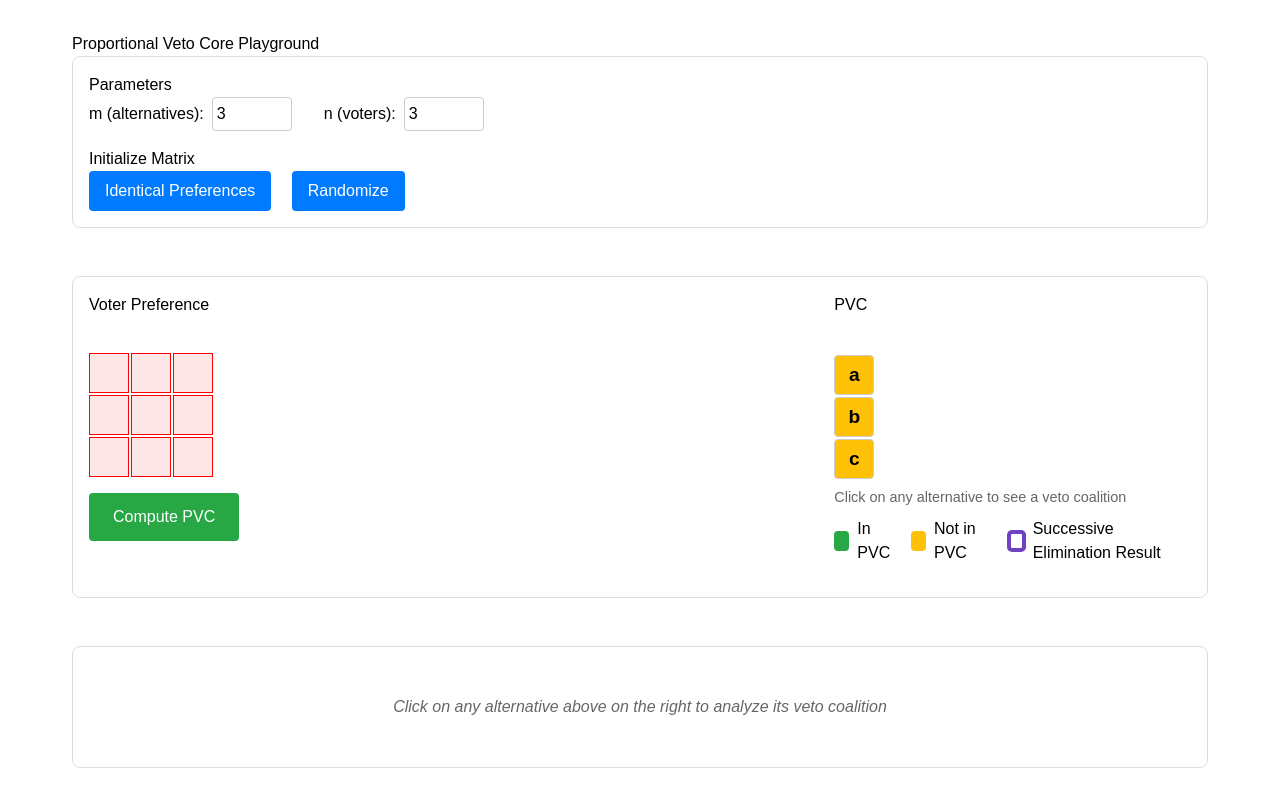
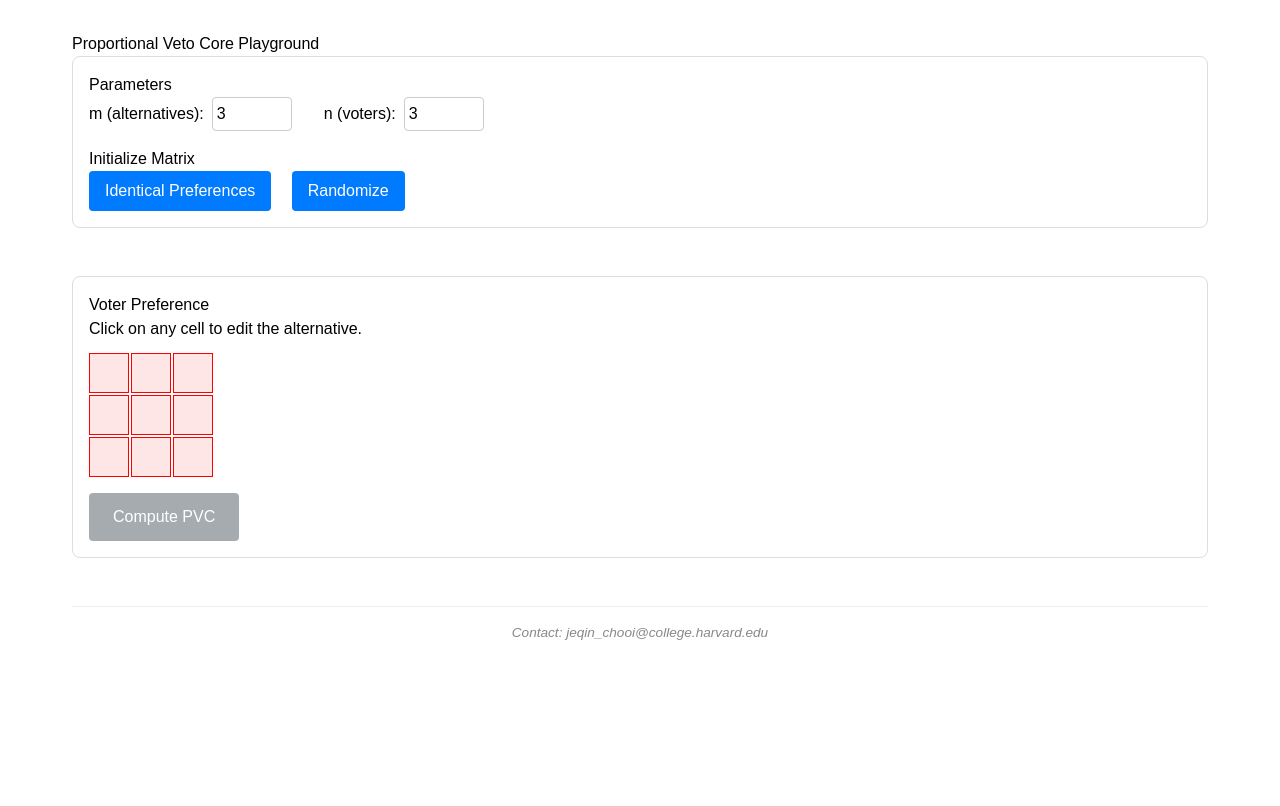
Before and after one commit to jeqcho/pvc-playground, a SvelteKit app: page / in a window 1280 px wide. Shown: the top 806 px of the page. Built offline with nearby package versions, Linux system fonts and the light colour scheme.

Commit message:
split matrix into own section

```diff
--- a/src/routes/+page.svelte
+++ b/src/routes/+page.svelte
@@ -24,6 +24,11 @@
 	let B: string[] = [];
 	let lambda_B_over_P = 0;
 
+	// Section visibility flags
+	let showMatrix = false;
+	let showPVC = false;
+	let showVetoCoalition = false;
+
 	// Initialize preferences matrix
 	function initializeMatrix() {
 		preferences = Array(m)
@@ -46,6 +51,9 @@
 			}
 		}
 		preferences = [...preferences]; // trigger reactivity
+		showMatrix = true;
+		showPVC = false;
+		showVetoCoalition = false;
 	}
 
 	// Randomize preferences
@@ -60,6 +68,9 @@
 			}
 		}
 		preferences = [...preferences]; // trigger reactivity
+		showMatrix = true;
+		showPVC = false;
+		showVetoCoalition = false;
 	}
 
 	// Validate a column (voter's preferences)
@@ -67,6 +78,16 @@
 		const column = preferences.map((row) => row[colIndex]);
 		const alternatives = getAlternatives();
 		return validateVoterPreferences(column, alternatives);
+	}
+
+	// Check if all columns are valid
+	function isMatrixValid(): boolean {
+		for (let col = 0; col < n; col++) {
+			if (!isColumnValid(col)) {
+				return false;
+			}
+		}
+		return true;
 	}
 
 	// PVC computation using veto coalition logic
@@ -96,6 +117,9 @@
 
 		// Store which alternatives were found through successive elimination for highlighting
 		successivelyEliminatedAlternatives = successivelyEliminatedPVC;
+
+		showPVC = true;
+		showVetoCoalition = false;
 	}
 
 	// Track alternatives found through successive elimination
@@ -116,6 +140,8 @@
 		v_T = result.dashboardValues.v_T;
 		B = result.dashboardValues.B;
 		lambda_B_over_P = result.dashboardValues.lambda_B_over_P;
+
+		showVetoCoalition = true;
 	}
 
 	// Clear veto coalition display
@@ -137,6 +163,9 @@
 		selectedAlternative = '';
 		vetoCoalition = [];
 		preferredAlternatives = [];
+		showMatrix = false;
+		showPVC = false;
+		showVetoCoalition = false;
 	}
 
 	// Handle preference cell change
@@ -174,13 +203,11 @@
 		</div>
 	</section>
 
-	<!-- Section 2: Voter Preferences and PVC -->
+	<!-- Section 2: Voter Preferences -->
 	<section class="section">
-		<div class="two-columns">
-			<!-- Left: Voter Preference Matrix -->
-			<div class="column">
 		<div class="column-header">
 			<h3>Voter Preference</h3>
+			<p>Click on any cell to edit the alternative.</p>
 		</div>
 		<div class="matrix">
 			{#each preferences as row, rowIndex}
@@ -198,24 +225,24 @@
 				</div>
 			{/each}
 		</div>
-				<button on:click={computePVC} class="compute-btn">Compute PVC</button>
-			</div>
+		<button on:click={computePVC} class="compute-btn" disabled={!isMatrixValid()}>Compute PVC</button>
+	</section>
 
-			<!-- Right: PVC Display -->
-			<div class="column">
+	<!-- Section 3: PVC -->
+	{#if showPVC}
+		<section class="section">
 			<div class="column-header">
 				<h3>PVC</h3>
+				<p class="instruction">Click on any alternative below to see a veto coalition</p>
 			</div>
-				<div class="pvc-list">
+			<div class="pvc-list-horizontal">
 				{#each getAlternatives() as alternative}
 					<div
 						class="pvc-item"
 						class:in-pvc={pvc.includes(alternative)}
 						class:not-in-pvc={!pvc.includes(alternative)}
 						class:highlighted={vetoCoalition.length > 0 && selectedAlternative === alternative}
-							class:successive-elimination={successivelyEliminatedAlternatives.includes(
-								alternative
-							)}
+						class:successive-elimination={successivelyEliminatedAlternatives.includes(alternative)}
 						on:click={() => onAlternativeClick(alternative)}
 						role="button"
 						tabindex="0"
@@ -224,25 +251,24 @@
 					</div>
 				{/each}
 			</div>
-				<p class="instruction">Click on any alternative to see a veto coalition</p>
+
 			<div class="legend">
+				<span class="legend-item">
+					<span class="border-box successive-border"></span> Successive Elimination Result
+				</span>
 				<span class="legend-item">
 					<span class="color-box green"></span> In PVC
 				</span>
 				<span class="legend-item">
 					<span class="color-box yellow"></span> Not in PVC
 				</span>
-					<span class="legend-item">
-						<span class="border-box successive-border"></span> Successive Elimination Result
-					</span>
-				</div>
-			</div>
 			</div>
 		</section>
+	{/if}
 
-	<!-- Section 3: Veto Coalition Dashboard -->
+	<!-- Section 4: Veto Coalition Dashboard -->
+	{#if showVetoCoalition && selectedAlternative}
 		<section class="section">
-		{#if selectedAlternative}
 			<div class="veto-dashboard">
 				{#if preferredAlternatives.length > 0}
 					<div class="analysis-section found">
@@ -257,7 +283,7 @@
 								<strong>Preferred Alternatives (B):</strong> [{preferredAlternatives.join(', ')}]
 							</p>
 							<p>
-								<strong>Proportion of preferred alternatives (|B|/m):</strong>
+								<strong>Relative size of preferred alternatives (|B|/m):</strong>
 								{Math.round(lambda_B_over_P * 1000) / 1000}
 							</p>
 						</div>
@@ -265,17 +291,7 @@
 
 					<div class="veto-matrix-section">
 						<h4>Veto Coalition Preference Matrix</h4>
-						<div class="veto-matrix-legend">
-							<span class="legend-item">
-								<span class="coalition-arrow-legend">↑</span> Coalition Members
-							</span>
-							<span class="legend-item">
-								<span class="color-box selected-alt-legend"></span> Vetoed Alternative
-							</span>
-							<span class="legend-item">
-								<span class="color-box preferred-alt-legend"></span> Preferred Alternatives
-							</span>
-						</div>
+
 						<div class="veto-matrix-container">
 							<div class="veto-matrix">
 								{#each preferences as row, rowIndex}
@@ -306,6 +322,17 @@
 									{/if}
 								{/each}
 							</div>
+						</div>
+						<div class="veto-matrix-legend">
+							<span class="legend-item">
+								<span class="coalition-arrow-legend">↑</span> Coalition Members
+							</span>
+							<span class="legend-item">
+								<span class="color-box selected-alt-legend"></span> Vetoed Alternative
+							</span>
+							<span class="legend-item">
+								<span class="color-box preferred-alt-legend"></span> Preferred Alternatives
+							</span>
 						</div>
 					</div>
 
@@ -364,12 +391,12 @@
 					<button on:click={clearVetoCoalition} class="clear-btn">Clear Analysis</button>
 				{/if}
 			</div>
-		{:else}
-			<div class="instruction-section">
-				<p>Click on any alternative above on the right to analyze its veto coalition</p>
-			</div>
+		</section>
 	{/if}
-	</section>
+
+	<footer class="contact-footer">
+		<p>Contact: jeqin_chooi@college.harvard.edu</p>
+	</footer>
 </main>
 
 <style>
@@ -424,12 +451,6 @@
 		background: #0056b3;
 	}
 
-	.two-columns {
-		display: grid;
-		grid-template-columns: 2fr 1fr;
-		gap: 2rem;
-	}
-
 	.column-header {
 		min-height: 60px;
 		display: flex;
@@ -477,6 +498,16 @@
 		background: #1e7e34;
 	}
 
+	.compute-btn:disabled {
+		background: #6c757d;
+		cursor: not-allowed;
+		opacity: 0.6;
+	}
+
+	.compute-btn:disabled:hover {
+		background: #6c757d;
+	}
+
 	.legend {
 		display: flex;
 		gap: 1rem;
@@ -521,11 +552,13 @@
 		box-shadow: 0 0 0 1px #6f42c1;
 	}
 
-	.pvc-list {
+	.pvc-list-horizontal {
 		display: flex;
-		flex-direction: column;
-		gap: 2px;
+		flex-direction: row;
+		flex-wrap: wrap;
+		gap: 4px;
 		margin-top: 2px;
+		margin-bottom: 1rem;
 	}
 
 	.pvc-item {
@@ -618,10 +651,6 @@
 
 	.metrics-section {
 		margin-bottom: 2rem;
-	}
-
-	.metrics-section h4 {
-		margin: 0 0 1rem 0;
 	}
 
 	.veto-explanation {
@@ -856,4 +885,18 @@
 		border-radius: 2px;
 		white-space: nowrap;
 	}
+
+	.contact-footer {
+		margin-top: 3rem;
+		padding: 1rem 0;
+		text-align: center;
+		border-top: 1px solid #eee;
+	}
+
+	.contact-footer p {
+		margin: 0;
+		color: #888;
+		font-size: 0.85rem;
+		font-style: italic;
+	}
 </style>
```
Lines whose indentation alone changed are shown as unchanged.
